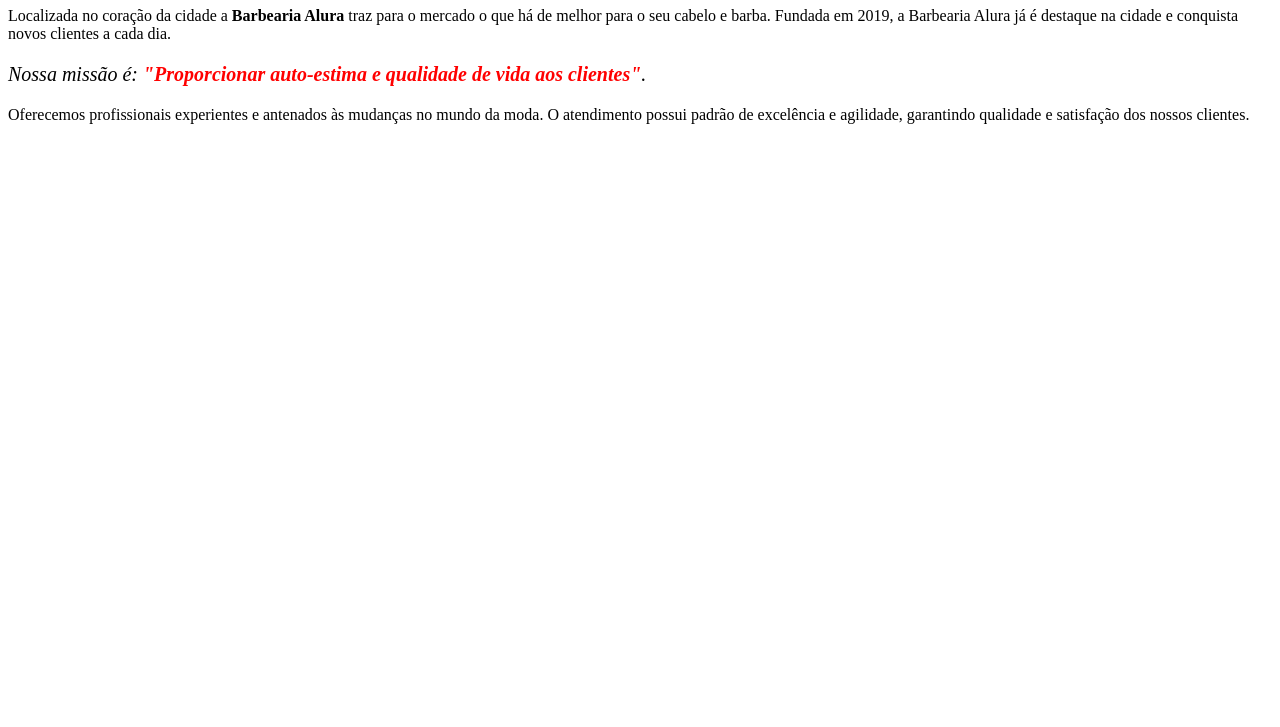
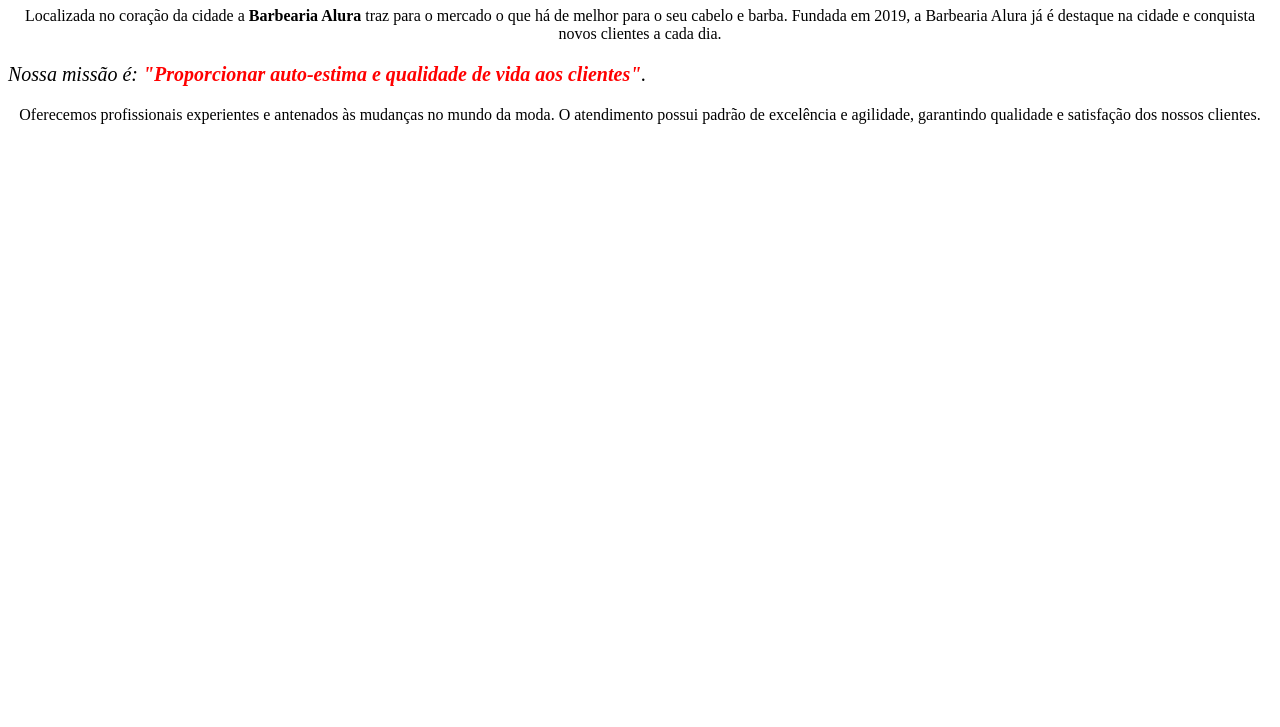
Before and after one commit to lucasquetinho/primeiro-repositrio, a plain HTML site: page index.html in a window 1280 px wide. Shown: the part 73-800 px from the top of the page. Drawn offline with Linux system fonts and the light colour scheme.

Commit message:
Update index.html

```diff
--- a/index.html
+++ b/index.html
@@ -13,12 +13,12 @@
     <body>
         <h1 style="text-align: center">Sobre a Barbearia Alura</h1>
 
-        <p>Localizada no coração da cidade a <strong>Barbearia Alura</strong> traz para o mercado o que há de melhor para o seu cabelo e barba.
+        <p style="text-align: center">Localizada no coração da cidade a <strong>Barbearia Alura</strong> traz para o mercado o que há de melhor para o seu cabelo e barba.
         Fundada em 2019, a Barbearia Alura já é destaque na cidade e conquista novos clientes a cada dia.</p>
 
-        <p style="font-size: 20px"><em>Nossa missão é: <strong>"Proporcionar auto-estima e qualidade de vida aos clientes"</strong>.</em></p>
+        <p style="font-size: 20px; style=text-align: center"><em>Nossa missão é: <strong>"Proporcionar auto-estima e qualidade de vida aos clientes"</strong>.</em></p>
 
-        <p>Oferecemos profissionais experientes e antenados às mudanças no mundo da moda.
+        <p style="text-align: center">Oferecemos profissionais experientes e antenados às mudanças no mundo da moda.
         O atendimento possui padrão de excelência e agilidade, garantindo qualidade e satisfação dos nossos clientes.</p>
     </body>
 </html>
```
